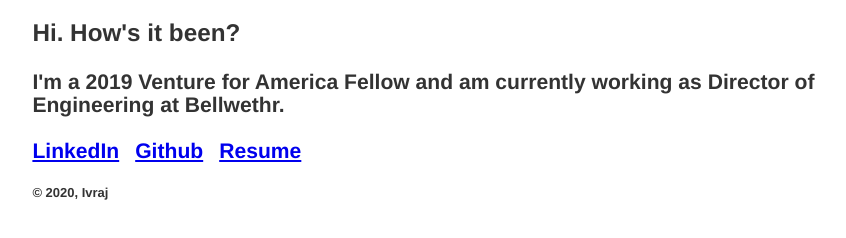
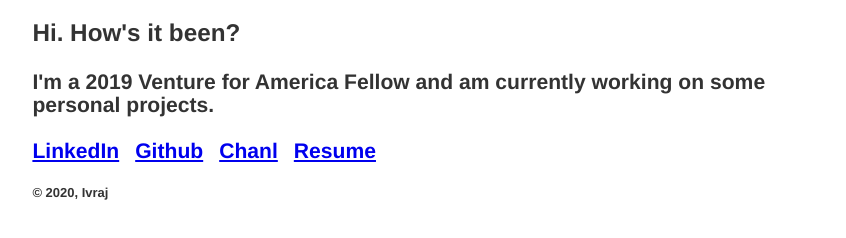
Before and after one commit to Ivraj/ivraj-me, a Gatsby site: page / in a window 1280 px wide. Shown: the part 308-546 px from the top of the page, without its empty margins (195-1041 px from the left). Built offline with nearby package versions, Linux system fonts and the light colour scheme; Gatsby itself is replaced by a stand-in of ours.

Commit message:
Update to personal projects

```diff
--- a/src/pages/index.tsx
+++ b/src/pages/index.tsx
@@ -18,6 +18,7 @@ const SocialLinks = () => (
   <div css={{ display: "flex", flexDirection: "row" }}>
     <SocialLink to="https://www.linkedin.com/in/ivraj/" text="LinkedIn" />
     <SocialLink to="https://github.com/ivraj" text="Github" />
+    <SocialLink to="https://profile.joinchanl.me/Zo6ljm4z3bdrKRcvFj9lvDU0WrI3" text="Chanl" />
     <SocialLink to={resume} text="Resume" />
   </div>
 )
@@ -29,8 +30,8 @@ const IndexPage: React.FC = () => (
       <h1>Ivraj Seerha</h1>
       <h2>Hi. How's it been?</h2>
       <h3>
-        I'm a 2019 Venture for America Fellow and am currently working as
-        Director of Engineering at Bellwethr.
+        I'm a 2019 Venture for America Fellow and am currently working on
+        some personal projects.
       </h3>
       <SocialLinks />
     </div>
```
